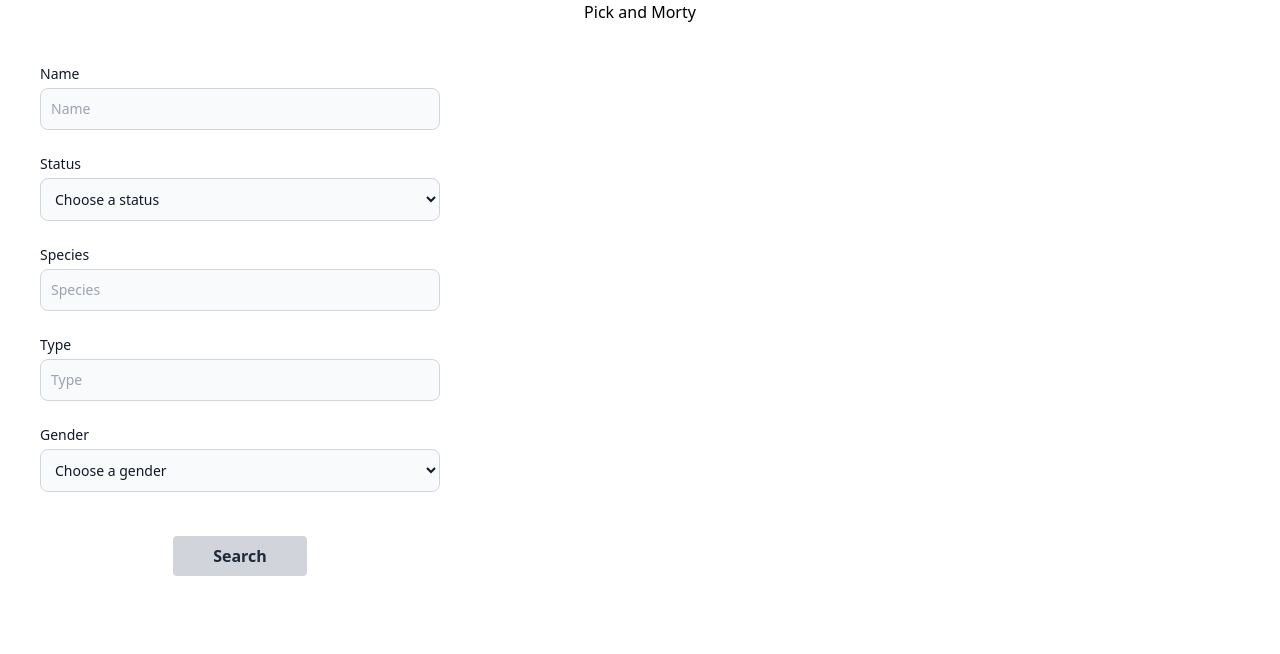
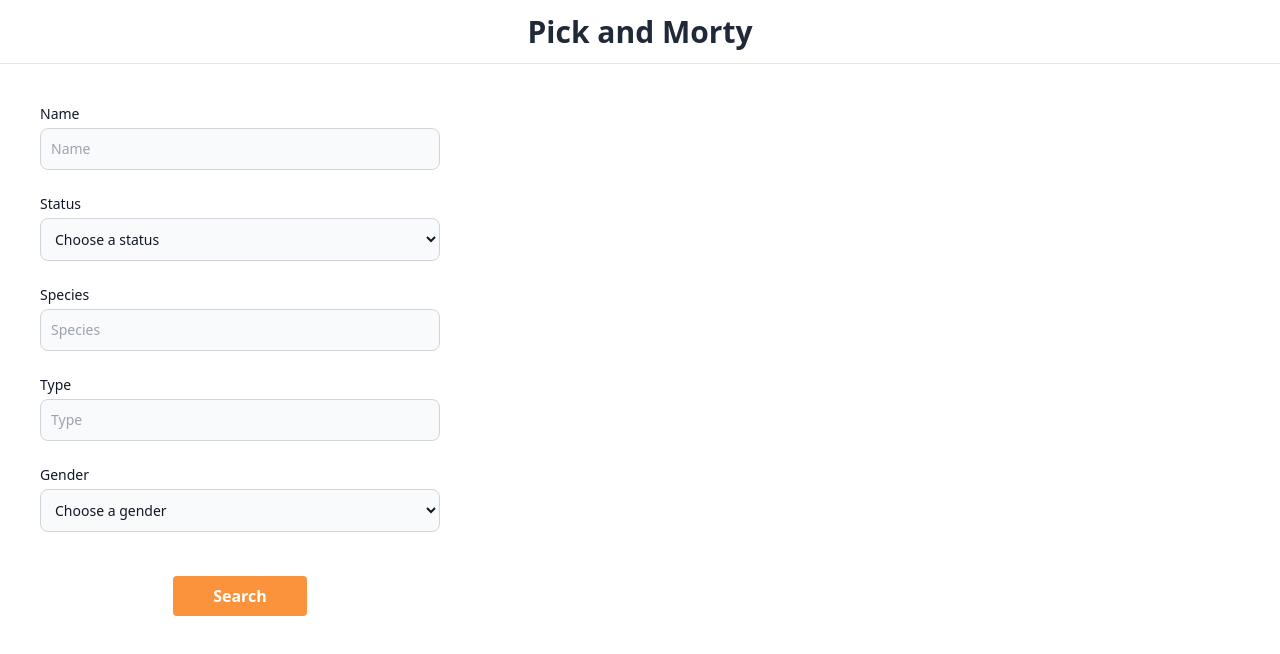
Before and after one commit to david-miklos/pick-and-morty, a React (Vite) app: page / in a window 1280 px wide. Shown: the top 654 px of the page. Built offline with nearby package versions, Linux system fonts and the light colour scheme.

Commit message:
add Header component

```diff
--- a/src/App.tsx
+++ b/src/App.tsx
@@ -1,11 +1,10 @@
 import FilterBox from "./FilterBox";
+import Header from "./Header";
 
 function App() {
   return (
     <div>
-      <h1 className="flex flex-col items-center h-full justify-center">
-        Pick and Morty
-      </h1>
+      <Header />
       <FilterBox />
     </div>
   );
--- a/src/FilterBox.tsx
+++ b/src/FilterBox.tsx
@@ -47,7 +47,11 @@
             >
               <option value={""}>Choose a status</option>
               {STATUSES.map((status) => {
-                return <option value={status}>{status}</option>;
+                return (
+                  <option value={status} key={status}>
+                    {status}
+                  </option>
+                );
               })}
             </select>
           </div>
@@ -93,12 +97,16 @@
             >
               <option value={""}>Choose a gender</option>
               {GENDERS.map((gender) => {
-                return <option value={gender}>{gender}</option>;
+                return (
+                  <option value={gender} key={gender}>
+                    {gender}
+                  </option>
+                );
               })}
             </select>
           </div>
           <div className="flex flex-col items-center mt-5">
-            <button className="grey-button w-1/3">Search</button>
+            <button className="submit-button w-1/3">Search</button>
           </div>
         </div>
       </form>
--- /dev/null
+++ b/src/Header.tsx
@@ -0,0 +1,11 @@
+const Header = () => {
+  return (
+    <div className="header border-b border-gray-200 h-16">
+      <h1 className="flex flex-col items-center h-full justify-center text-3xl font-bold text-gray-800">
+        Pick and Morty
+      </h1>
+    </div>
+  );
+};
+
+export default Header;
--- a/src/style.css
+++ b/src/style.css
@@ -6,13 +6,16 @@
   .grey-button {
     @apply bg-gray-300 hover:bg-gray-400 text-gray-800 font-bold py-2 px-4 rounded;
   }
+  .submit-button {
+    @apply bg-orange-400 hover:bg-orange-500  text-white font-bold py-2 px-4 rounded;
+  }
   .search-input {
-    @apply bg-gray-50 border border-gray-300 text-gray-900 text-sm rounded-lg focus:outline-blue-500 block w-full p-2.5;
+    @apply bg-gray-50 border border-gray-300 text-gray-900 text-sm rounded-lg focus:outline-orange-300 block w-full p-2.5;
   }
   .search-label {
     @apply block mb-1 text-sm font-medium text-gray-900 dark:text-white;
   }
   .search-select {
-    @apply bg-gray-50 border border-gray-300 text-gray-900 text-sm rounded-lg focus:outline-blue-500 block w-full p-2.5;
+    @apply bg-gray-50 border border-gray-300 text-gray-900 text-sm rounded-lg focus:outline-orange-300 block w-full p-2.5;
   }
 }
```
Also changed, not shown: src/assets/pick-and-morty-logo.svg (added).
